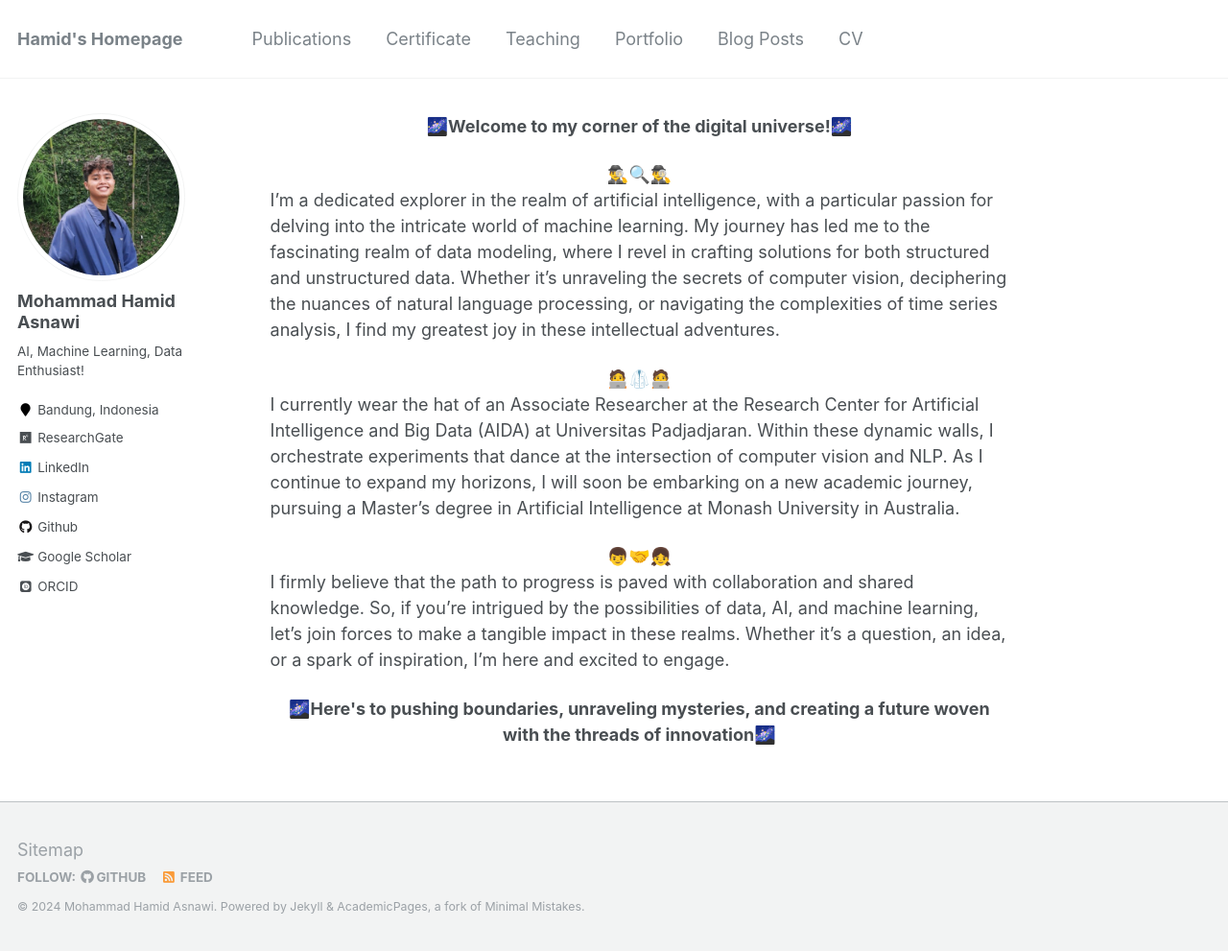
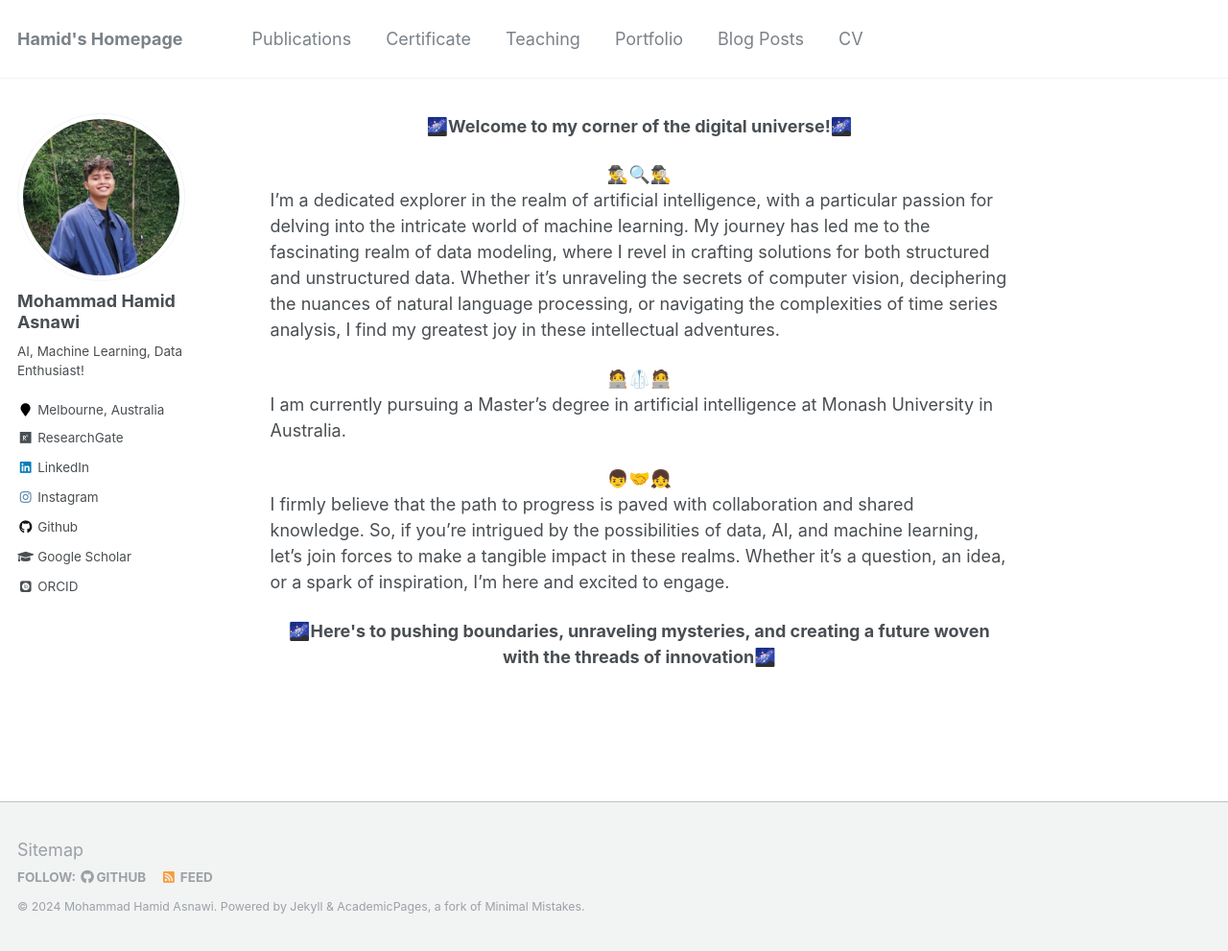
Before and after one commit to mhamidasn/mhamidasn.github.io, a Jekyll site: the page built from _pages/about.md, in a window 1280 px wide and 991 px high. Shown: the whole window at 96% size. Built offline with Jekyll 4.4.1, drawn with Linux system fonts in a browser that asks for light colours; some web fonts are replaced.

Commit message:
update info

```diff
--- a/_config.yml
+++ b/_config.yml
@@ -83,7 +83,7 @@ author:
   name             : "Mohammad Hamid Asnawi"
   avatar           : "profile.jpg"
   bio              : "AI, Machine Learning, Data Enthusiast!"
-  location         : "Bandung, Indonesia"
+  location         : "Melbourne, Australia"
   employer         :
   pubmed           :
   googlescholar    : "https://scholar.google.com/citations?user=VtFoSwsAAAAJ&hl=en"
--- a/_pages/about.md
+++ b/_pages/about.md
@@ -15,7 +15,7 @@ redirect_from:
 I'm a dedicated explorer in the realm of artificial intelligence, with a particular passion for delving into the intricate world of machine learning. My journey has led me to the fascinating realm of data modeling, where I revel in crafting solutions for both structured and unstructured data. Whether it's unraveling the secrets of computer vision, deciphering the nuances of natural language processing, or navigating the complexities of time series analysis, I find my greatest joy in these intellectual adventures.
 
 <center>🧑‍💻🥼🧑‍💻</center>
-I currently wear the hat of an Associate Researcher at the Research Center for Artificial Intelligence and Big Data (AIDA) at Universitas Padjadjaran. Within these dynamic walls, I orchestrate experiments that dance at the intersection of computer vision and NLP. As I continue to expand my horizons, I will soon be embarking on a new academic journey, pursuing a Master's degree in Artificial Intelligence at Monash University in Australia.
+I am currently pursuing a Master's degree in artificial intelligence at Monash University in Australia.
 
 <center>👦🤝👧</center>
 I firmly believe that the path to progress is paved with collaboration and shared knowledge. So, if you're intrigued by the possibilities of data, AI, and machine learning, let's join forces to make a tangible impact in these realms. Whether it's a question, an idea, or a spark of inspiration, I'm here and excited to engage.
```
